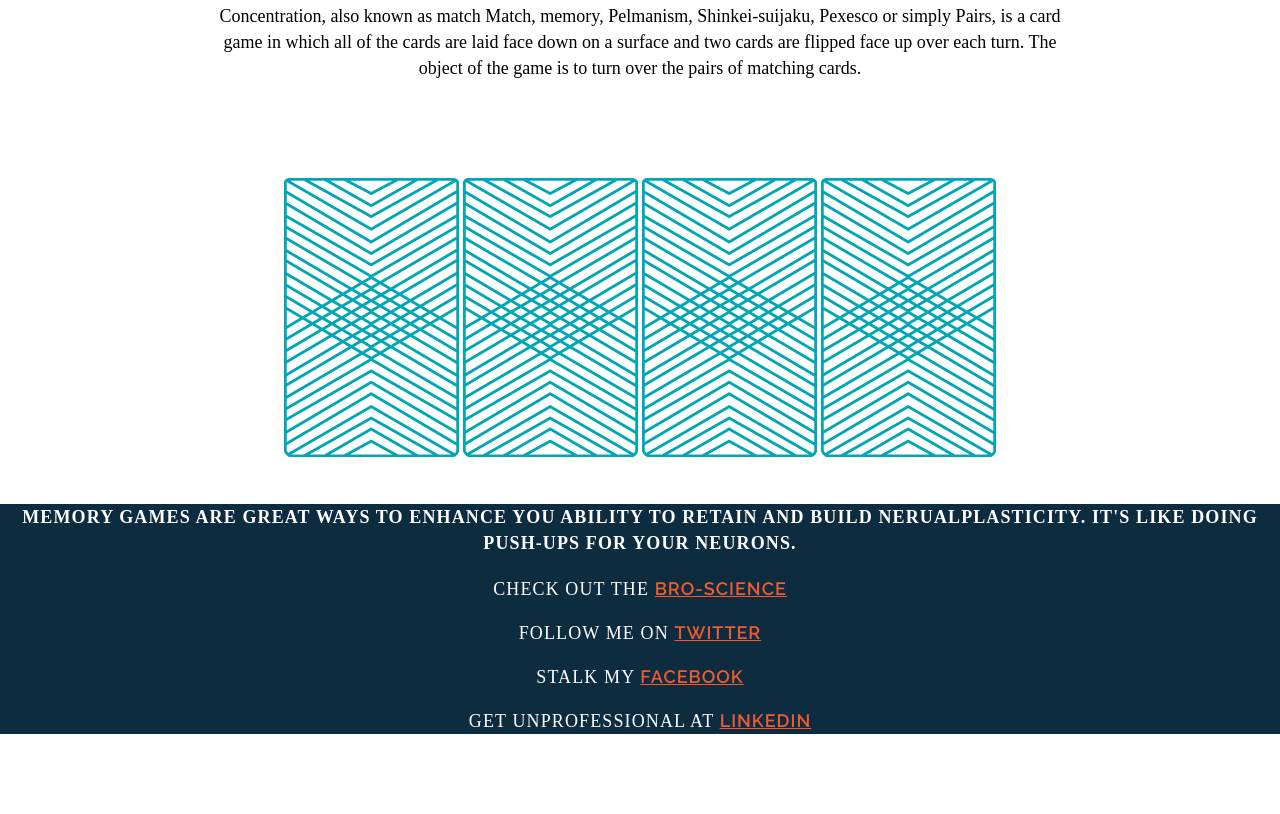
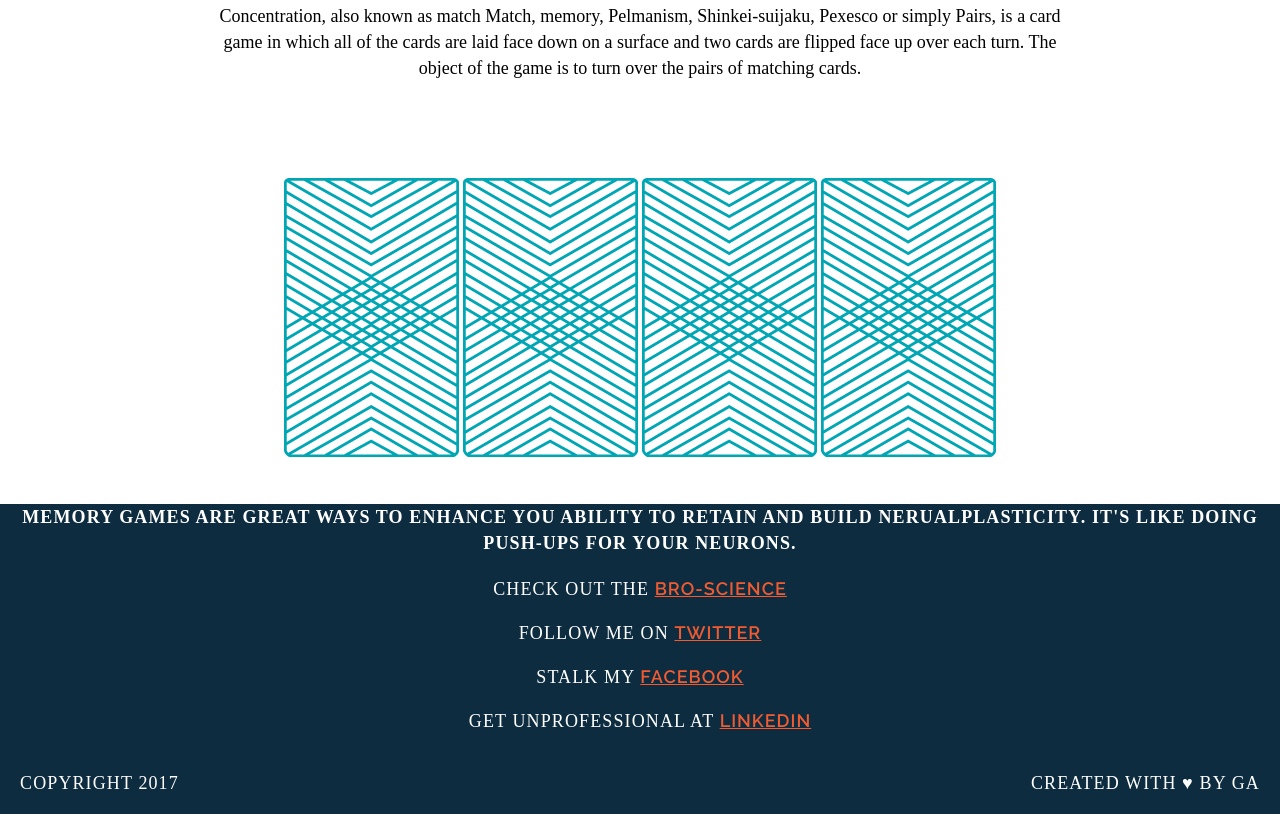
Before and after one commit to t-0-m-1-3/wdi-fundamentals-memorygame, a plain HTML site: page index.html in a window 1280 px wide. Shown: the part 289-1103 px from the top of the page. Drawn offline with Linux system fonts and the light colour scheme; a web font is replaced by a local one.

Commit message:
added clearfix

```diff
--- a/css/style.css
+++ b/css/style.css
@@ -81,3 +81,12 @@ footer{
 .message {
 	float: right;
 }
+
+.clearfix:after {
+	visibility: hidden;
+	display: block;
+	content: " ";
+	clear: both;
+	height: 0;
+	font-size: 0;
+}
--- a/index.html
+++ b/index.html
@@ -29,7 +29,7 @@
 <img src="images/back.png" alt="King of Hearts">
 </div>
 </main>
-<footer>
+<footer class="clearfix">
 <h5><p>Memory games are great ways to enhance you ability to retain and build Nerualplasticity. It's like doing push-ups for your neurons.</p></h5>
 
 <p>check out the <a href="#">bro-science</a></p>
```
